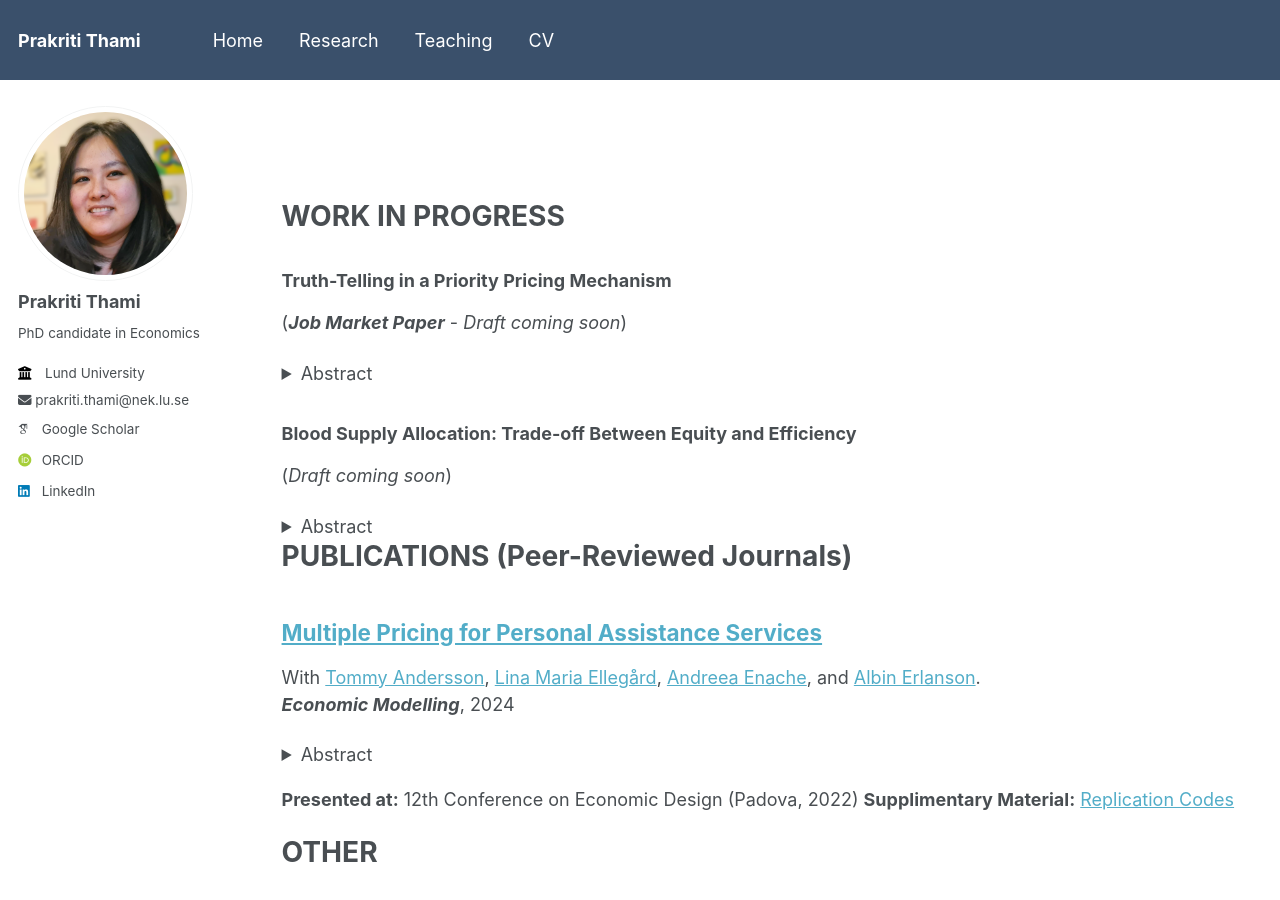
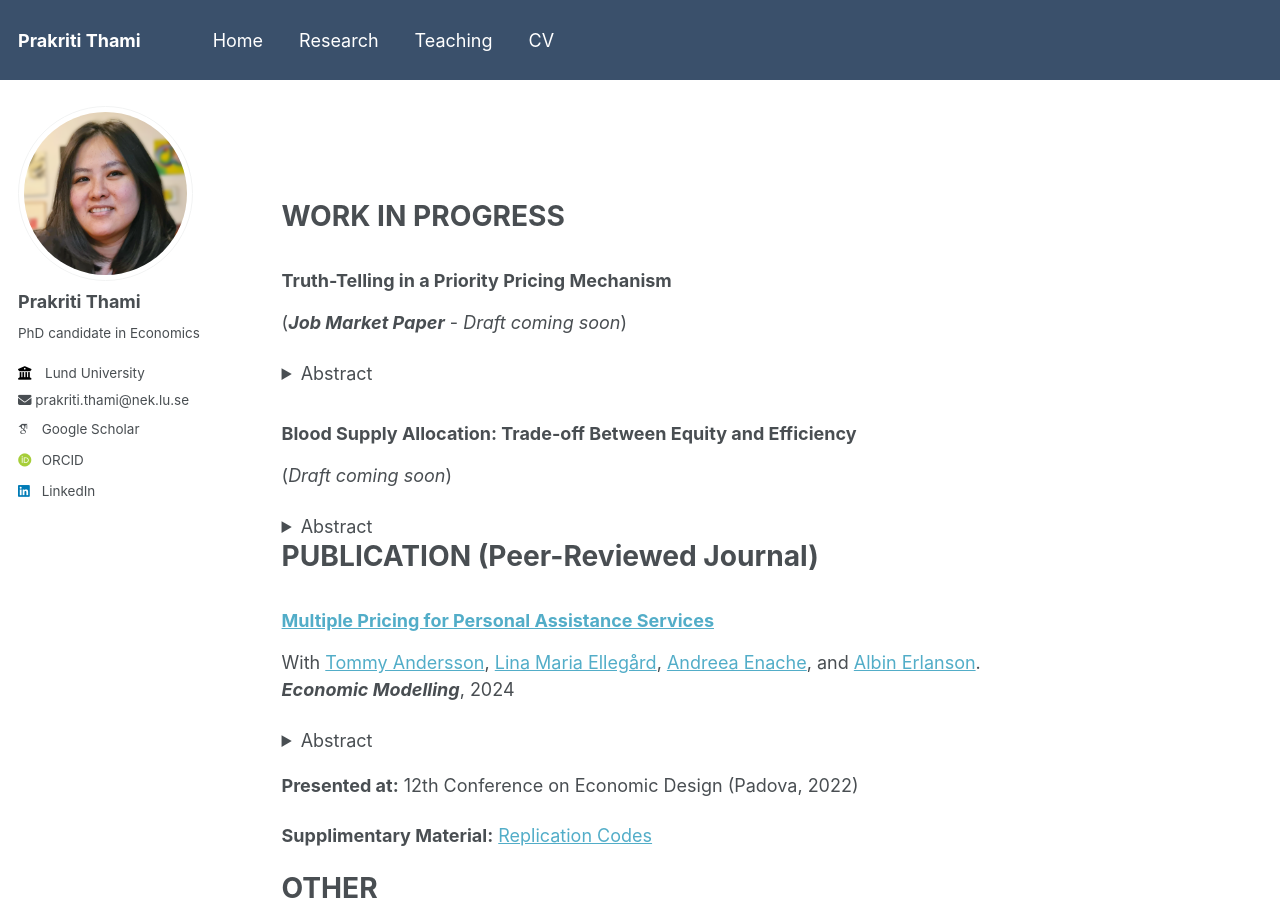
Before and after one commit to prakritithami/prakritithami.github.io, a Jekyll site: the page built from _research/papers.md, in a window 1280 px wide and 900 px high. Built offline with Jekyll 4.4.1, drawn with Linux system fonts in a browser that asks for light colours; some web fonts are replaced.

Commit message:
Update papers.md

```diff
--- a/_research/papers.md
+++ b/_research/papers.md
@@ -21,8 +21,9 @@ author_profile: true
   <p>ABO blood type compatibility can be exploited to attain a more equitable allocation of blood supply across patients with differing blood types. However, in a steady state, pooling procedures that seek to equalize the proportion of patients that get treated across compatible blood types could have an adverse effect on the total flow rate of treated patients. To address this issue, in this paper I derive the criteria which would ensure an efficient allocation and prove that in pairwise iterative pooling procedures as long as this efficiency criterion is satisfied in each step in which blood types are pooled, the final allocation will not be inefficient.</p>
 </details>
 
-# PUBLICATIONS (Peer-Reviewed Journals)
-## [Multiple Pricing for Personal Assistance Services](https://doi.org/10.1016/j.econmod.2024.106916)
+
+# PUBLICATION (Peer-Reviewed Journal)
+### [Multiple Pricing for Personal Assistance Services](https://doi.org/10.1016/j.econmod.2024.106916)
 With <a href="https://sites.google.com/site/tommyanderssonlunduniversity/home" target="_blank">Tommy Andersson</a>, <a href="https://sites.google.com/site/linamariaellegaard" target="_blank">Lina Maria Ellegård</a>, <a href="https://sites.google.com/view/andreea-enache" target="_blank">Andreea Enache</a>, and <a href="https://erlanson.weebly.com/" target="_blank">Albin Erlanson</a>.
 _**Economic Modelling**_, 2024
 <details>
@@ -31,10 +32,12 @@ _**Economic Modelling**_, 2024
 </details>
 
 **Presented at:** 12th Conference on Economic Design (Padova, 2022)
+
 **Supplimentary Material:** [Replication Codes](https://data.mendeley.com/datasets/rx35j3j8nr/2)
 
+
 # OTHER
-## [Labour Migration and Skills Training](https://www.ceslam.org/uploads/backup/CESLAM%20Policy%20Brief%20VII_Labour%20Migration%20and%20Skills%20Training.pdf)
+### [Labour Migration and Skills Training](https://www.ceslam.org/uploads/backup/CESLAM%20Policy%20Brief%20VII_Labour%20Migration%20and%20Skills%20Training.pdf)
 With Ashim Bhattarai.
 **CESLAM Policy Brief No. 7,** 2015
 <details>
@@ -42,7 +45,7 @@ With Ashim Bhattarai.
   <p>Of the half a million or so Nepalis who left the country for work in 2013/14, nearly three quarters were classified as ‘unskilled’. This tendency of the majority of migrants being poorly trained is a cause for concern since low-skilled and ‘unskilled’ workers are more vulnerable to exploitation and abuse, are accorded fewer job benefits, and face limited earning potential. Addressing this issue will require a strong, well-organised technical and vocational education sector which is also attuned to the needs of the foreign employment labour market. This policy paper provides an overview of Nepal’s technical training sector, identifies the key challenges and issues that need to be addressed vis-à-vis labour migration, and provides recommendations on how these could be addressed.</p>
 </details>
 
-## [Migration and Resilience: Experiences from Nepal's 2015 Earthquake](https://www.ceslam.org/uploads/backup/Migration-and-Resilience.pdf)
+### [Migration and Resilience: Experiences from Nepal's 2015 Earthquake](https://www.ceslam.org/uploads/backup/Migration-and-Resilience.pdf)
 With Bandita Sijapati, Jeevan Baniya, Anish Bhandari, Ashim Bhattarai, Sambriddhi Kharel, Amrita Limbu, Dinesh Pathak and Nabin Rawal.
 **Research Paper VII**, CESLAM, 2015
 <details>
```
